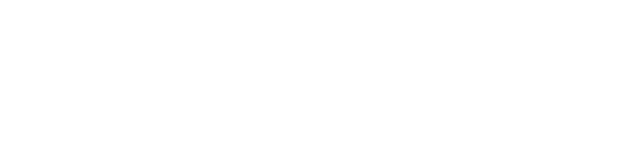
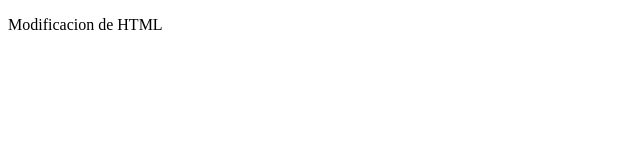
Before and after one commit to cevaldes/git-praticas, a plain HTML site: page index.html in a window 1280 px wide. Shown: the whole page, without its empty margins (0-640 px from the left). Drawn offline with Linux system fonts and the light colour scheme.

Commit message:
Se agrego table al archivo index.html

```diff
--- a/index.html
+++ b/index.html
@@ -4,7 +4,8 @@
     <meta charset="utf-8">
     <title>Primera Pagina</title>
   </head>
-  <body>
-
+  <body><table>
+    <p>Modificacion de HTML</p>
+  </table>
   </body>
 </html>
```
